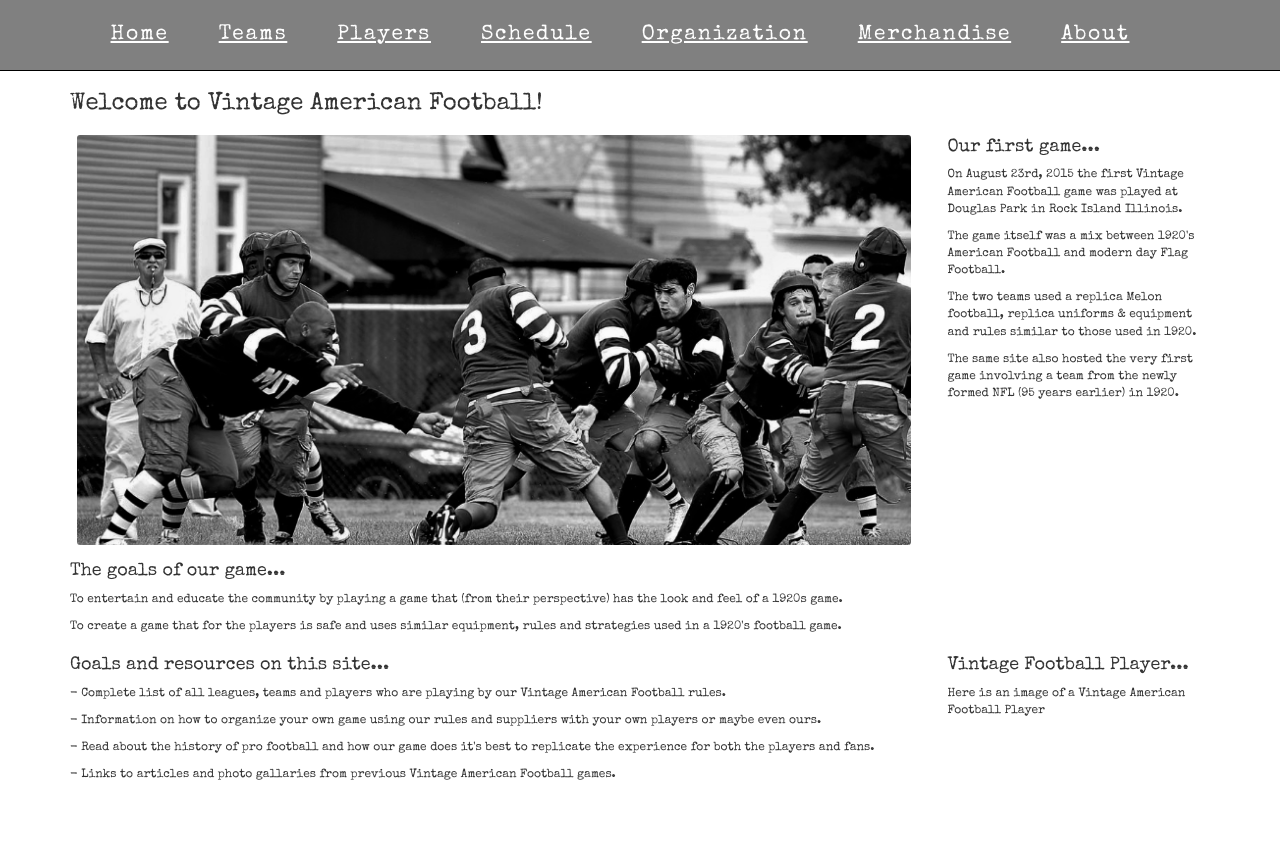
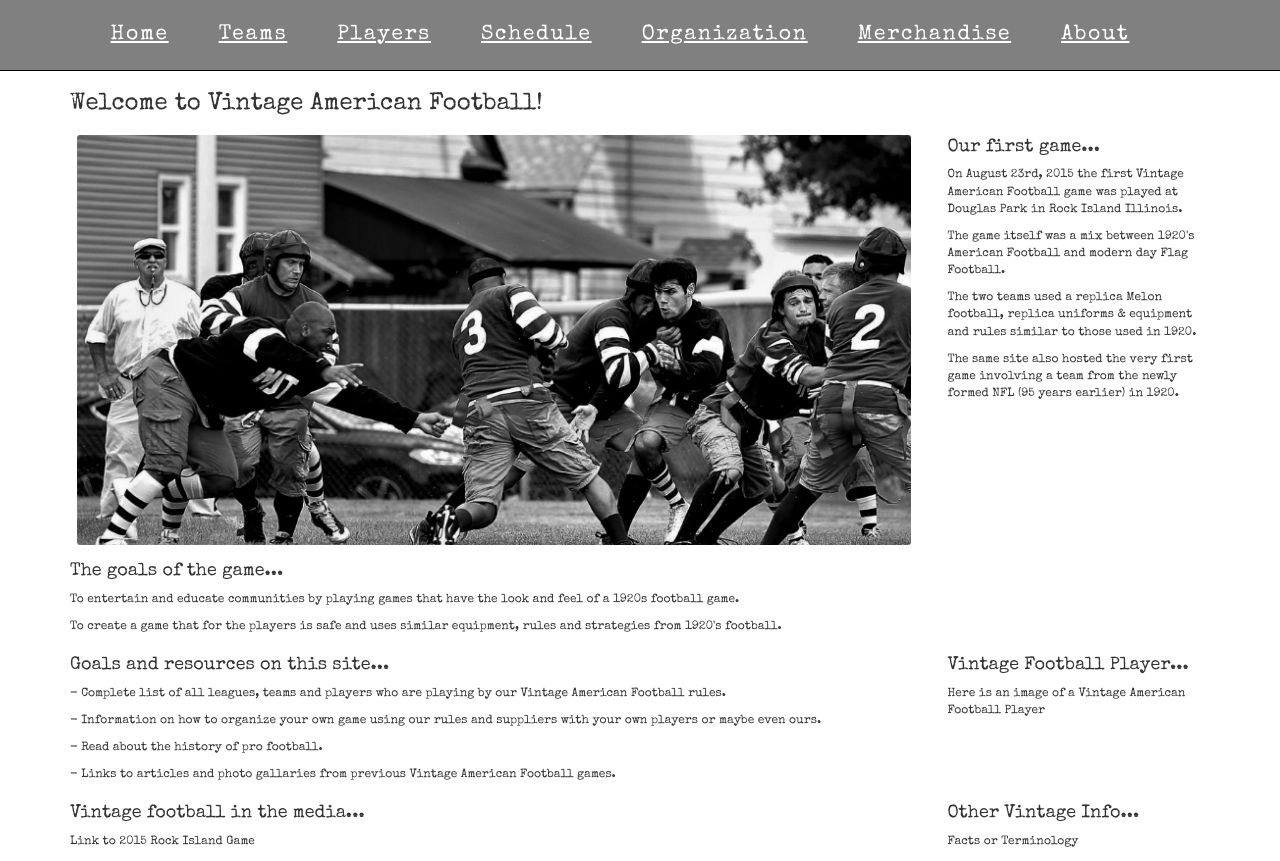
Before and after one commit to SimonHerrera/vintage-american-football-client, a website: page client/index.html in a window 1280 px wide. Before the commit the page ends 800 px from the top, so only its background shows below. Drawn offline with nearby package versions, Linux system fonts and the light colour scheme; a web font is replaced by a local one.

Commit message:
Add sections to Landing Page

```diff
--- a/client/app/landing/landing.html
+++ b/client/app/landing/landing.html
@@ -5,9 +5,9 @@
   <section class="row">
     <div class="col-sm-9">
       <img src="images/Times_Photo_B&W.png" alt="Photo of 2016 Game - QC Times 8-29-2016">
-      <h4>The goals of our game...</h4>
-      <p>To entertain and educate the community by playing a game that (from their perspective) has the look and feel of a 1920s game.</p>
-      <p>To create a game that for the players is safe and uses similar equipment, rules and strategies used in a 1920's football game.</p>
+      <h4>The goals of the game...</h4>
+      <p>To entertain and educate communities by playing games that have the look and feel of a 1920s football game.</p>
+      <p>To create a game that for the players is safe and uses similar equipment, rules and strategies from 1920's football.</p>
     </div>
     <div class="col-sm-3">
       <h4>Our first game...</h4>
@@ -22,7 +22,7 @@
       <h4>Goals and resources on this site...</h4>
       <p>- Complete list of all leagues, teams and players who are playing by our Vintage American Football rules.</p>
       <p>- Information on how to organize your own game using our rules and suppliers with your own players or maybe even ours.</p>
-      <p>- Read about the history of pro football and how our game does it's best to replicate the experience for both the players and fans.</p>
+      <p>- Read about the history of pro football.</p>
       <p>- Links to articles and photo gallaries from previous Vintage American Football games.</p>
     </div>
     <div class="col-sm-3">
@@ -30,6 +30,16 @@
       <p>Here is an image of a Vintage American Football Player</p>
     </div>
   </section>
+  <section class="row">
+      <div class="col-sm-9">
+        <h4>Vintage football in the media...</h4>
+        <p>Link to 2015 Rock Island Game</p>
+      </div>
+      <div class="col-sm-3">
+        <h4>Other Vintage Info...</h4>
+        <p>Facts or Terminology</p>
+      </div>
+    </section>
 </article>
 
 
```
